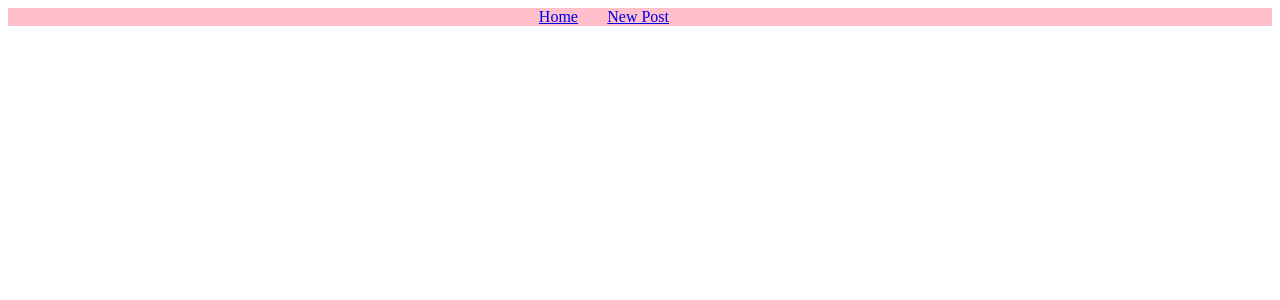
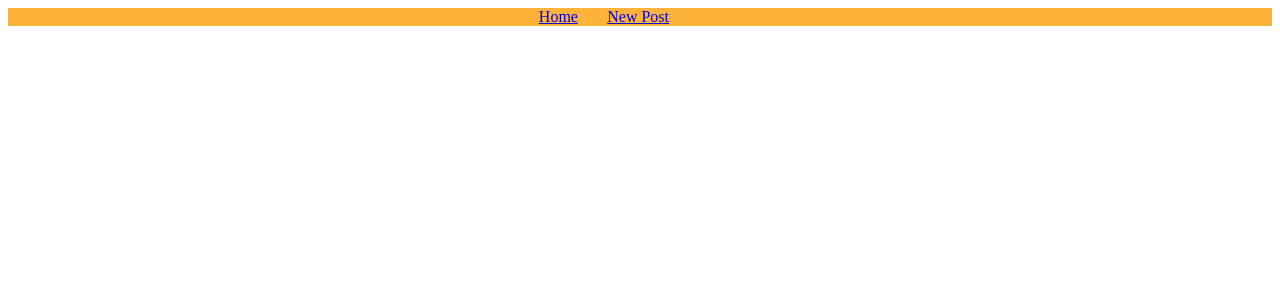
Before and after one commit to Fishsaucen/build-a-blog, a Python web app: template templates/index.html in a window 1280 px wide. Shown: the top 300 px of the page. Run offline with Jinja, Linux system fonts and the light colour scheme; the template is opened without the code that fills it, so the values that code supplies are empty.

Commit message:
tweked css settings

```diff
--- a/style.css
+++ b/style.css
@@ -1,27 +1,35 @@
+body {
+  /*background-color: #2b1e01;*/
+}
+
 div.container {
   background-color: pink;
   width: 100%;
 }
+
 div.navbar {
-  background-color: pink;
+  background-color: #ffb239;
 }
+
 .first_link {
   margin: auto;
   padding-left: 40%;
 }
+
 .navbar a {
   margin: auto;
   text-align: center;
   margin-left: 2%;
 }
+
 div.left_separator {
-  background-color: black;
+  /*background-color: black;*/
   float: left;
   width: 30%;
 }
 
 div.current_post {
-  background-color: blue;
+  background-color: #e5f8ff;
   float: left;
   width: 40%;
 }
@@ -35,7 +43,7 @@ div.current_post {
 }
 
 div.recent_entries {
-  background-color: orange;
+  background-color: #58c5de;
   float: right;
   width: 30%;
 }
@@ -47,3 +55,7 @@ div.recent_entries {
 .recent_entries pre {
   padding-left: 10px;
 }
+
+.error {
+  color: red;
+}
--- a/templates/index.html
+++ b/templates/index.html
@@ -2,7 +2,7 @@
 <html>
 <head>
   <title>{{title}}</title>
-  <link rel="stylesheet" type="text/css" href="style.css">
+  <link rel="stylesheet" type="text/css" href="../style.css">
 </head>
 
 <body>
```
Also changed, not shown: 1 other file.
